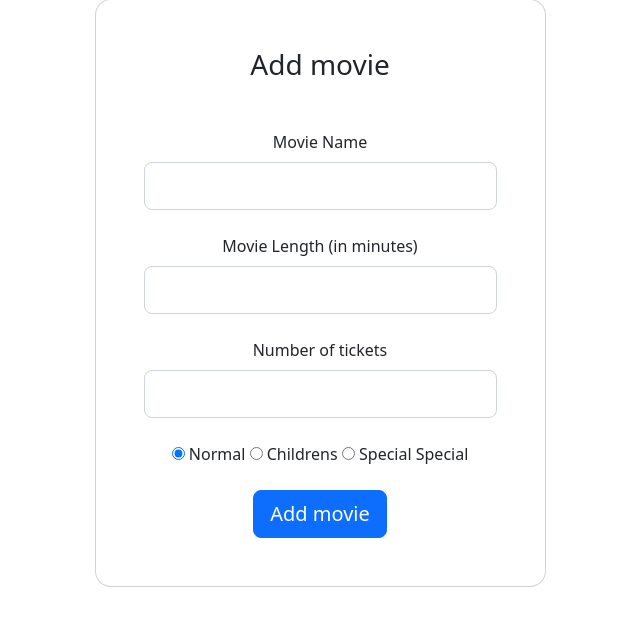
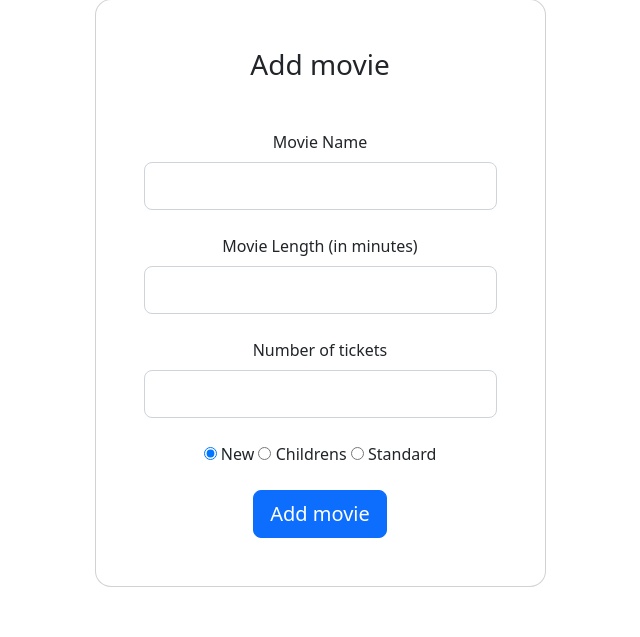
Before and after one commit to SeanRyan2000/CS4125_Project, a Flask app: page /admin in a window 1280 px wide. Shown: the part 105-742 px from the top of the page, without its empty margins (320-960 px from the left). Run offline with Flask 2, Linux system fonts and the light colour scheme.

Commit message:
changed names of movie types

```diff
--- a/templates/admin_dashboard.html
+++ b/templates/admin_dashboard.html
@@ -38,7 +38,7 @@
 
             <div class ="form-outline mb-4">
                   <input type="radio" id="NewReleaseMovie" name="type" value="NewReleaseMovie" checked>
-                  <label for="NewReleaseMovie">Normal</label>
+                  <label for="NewReleaseMovie">New</label>
 <!--                </div>-->
 
 <!--                <div>-->
@@ -48,8 +48,7 @@
 
 <!--                <div>-->
                   <input type="radio" id="StandardMovie" name="type" value="StandardMovie">
-                  <label for="StandardMovie">Special</label>
-                  <label for="StandardMovie">Special</label>
+                  <label for="StandardMovie">Standard</label>
 <!--                </div>-->
 
 
```
